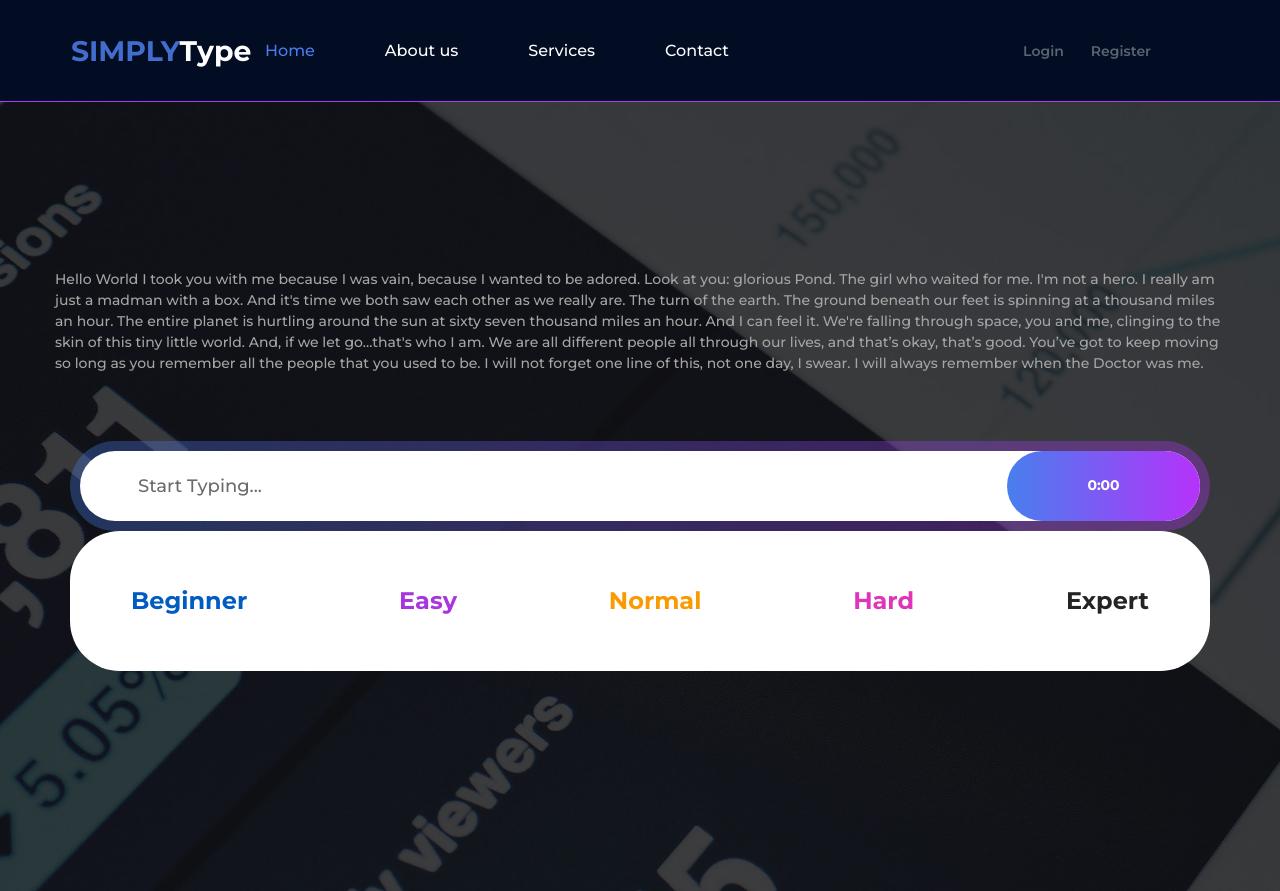
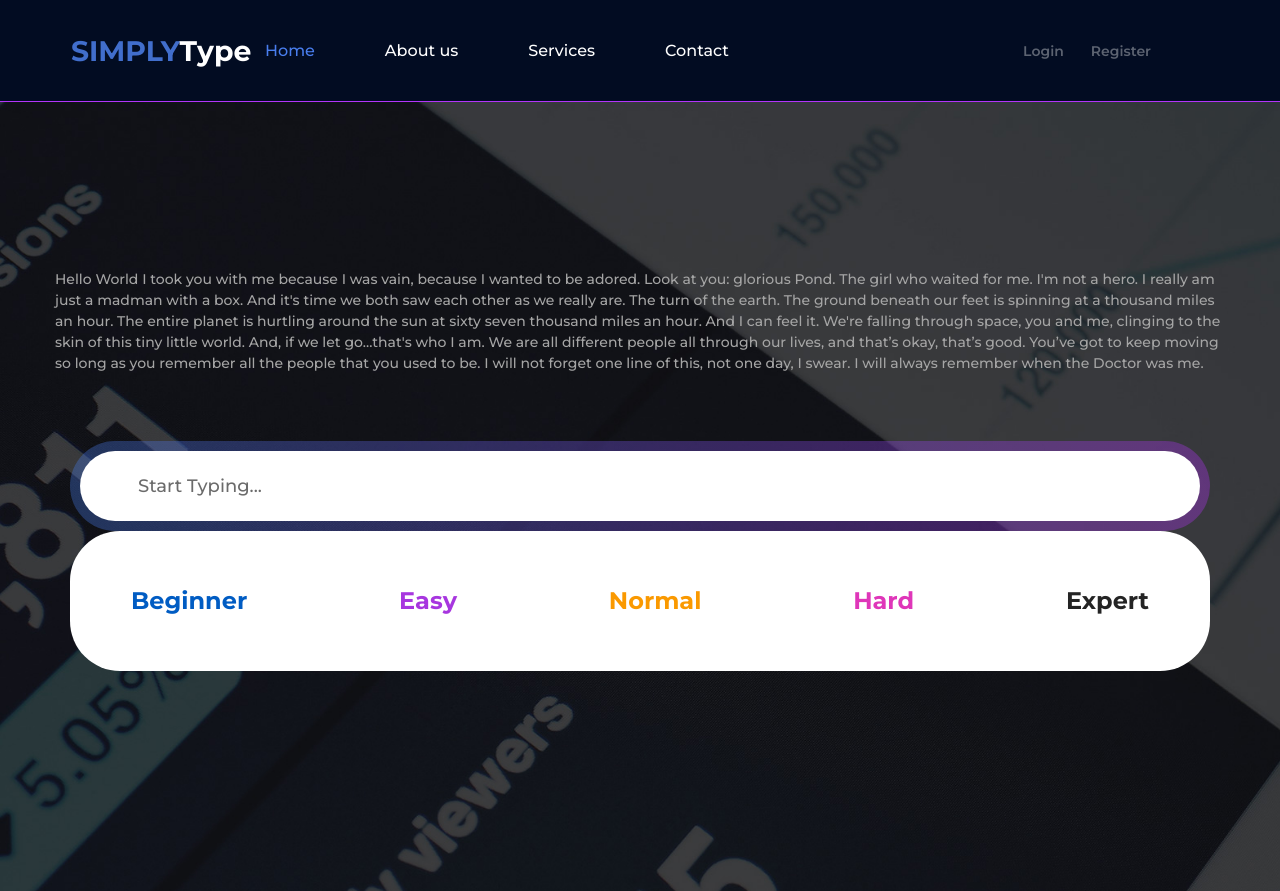
Before and after one commit to AustinYam/SimplyType, a Django app: page / in a window 1280 px wide. Shown: the top 891 px of the page. Run offline with Django 3.2, Linux system fonts and the light colour scheme; data comes from the database, SQL or seed files in the repository; some libraries are stand-ins or nearby versions.

Commit message:
Small edit

```diff
--- a/mysite/hello/templates/home.html
+++ b/mysite/hello/templates/home.html
@@ -46,8 +46,7 @@
 							<div class="domain_search">
 								<div class="domain_search_background"></div>
 								<form action="#" class="domain_search_form" id="domain_search_form">
-									<input type="text" class="domain_search_input" placeholder="Start Typing..." required="required">
-									<button class="domain_search_button">0:00</button>
+									<input id="input" type="text" class="domain_search_input" placeholder="Start Typing..." required="required">
 								</form>
 							</div>
 							<div class="domain_pricing_content">
```
